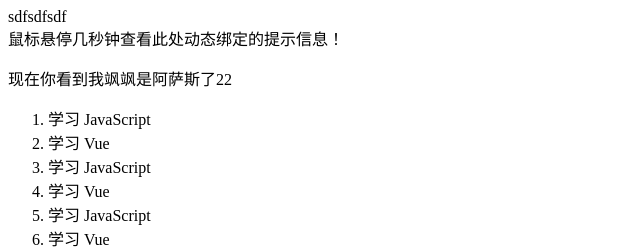
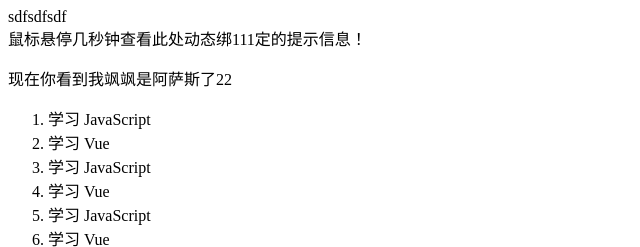
Before and after one commit to linqiang69672187/vuejs, a plain HTML site: page frist.html in a window 1280 px wide. Shown: the top 247 px of the page, 0-640 px from the left. Drawn offline with nearby package versions, Linux system fonts and the light colour scheme.

Commit message:
Update frist.html

```diff
--- a/frist.html
+++ b/frist.html
@@ -11,7 +11,7 @@
     </div>
     <div id="app-2">
         <span v-bind:title="message">
-            鼠标悬停几秒钟查看此处动态绑定的提示信息！
+            鼠标悬停几秒钟查看此处动态绑111定的提示信息！
         </span>
     </div>
     <div id="app-3">
```
